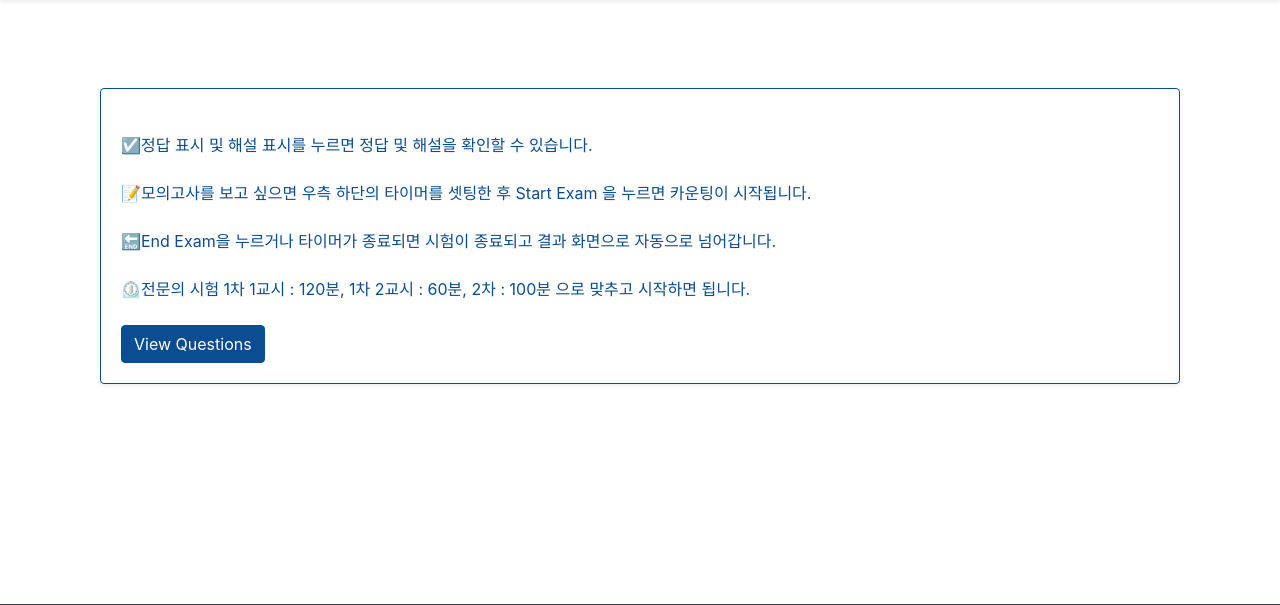
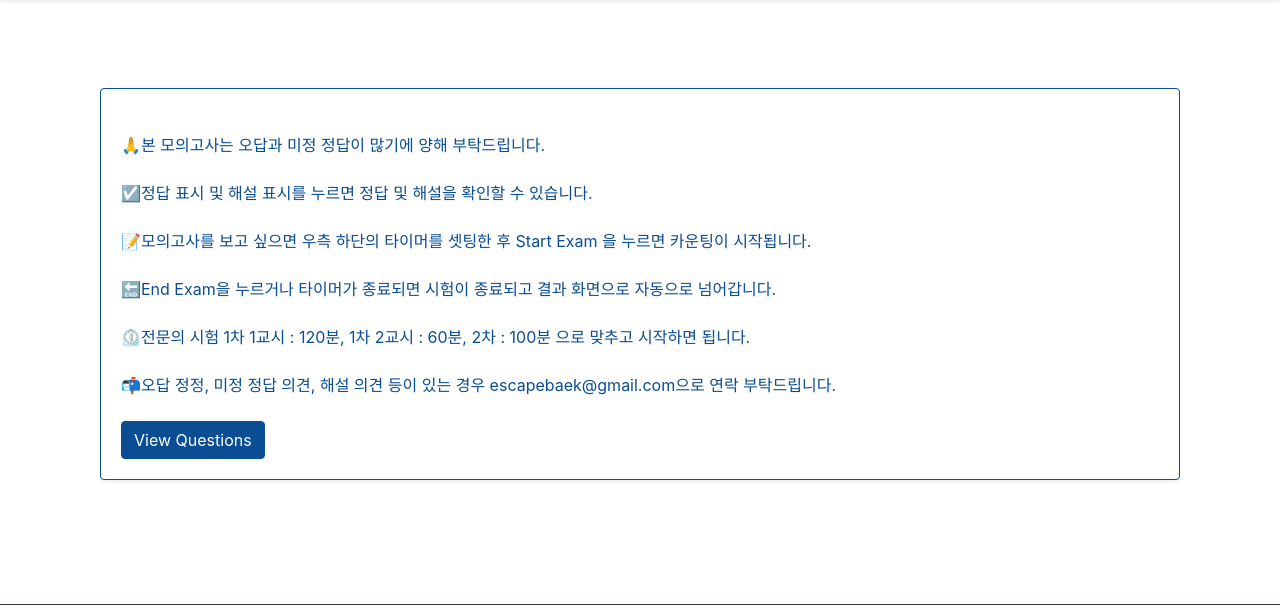
Before and after one commit to escapeBaek/anexus, a Django app: template exam/templates/exam/exam_detail.html in a window 1280 px wide. Shown: the part 56-661 px from the top of the page. Run offline with Django 5.2, Linux system fonts and the light colour scheme; the template is opened without the code that fills it, so the values that code supplies are empty; some libraries are stand-ins or nearby versions.

Commit message:
requirements fix

```diff
--- a/exam/templates/exam/exam_detail.html
+++ b/exam/templates/exam/exam_detail.html
@@ -6,6 +6,9 @@
         {{ exam.title }}
       </h1>
       <p class="text-custom mb-4">{{ exam.description }}</p>
+      <p class="text-custom mb-4">
+        🙏본 모의고사는 오답과 미정 정답이 많기에 양해 부탁드립니다.
+      </p>
       <p class="text-custom mb-4">
         ☑️정답 표시 및 해설 표시를 누르면 정답 및 해설을 확인할 수 있습니다.
       </p>
@@ -21,6 +24,10 @@
         ⏲️전문의 시험 1차 1교시 : 120분, 1차 2교시 : 60분, 2차 : 100분 으로
         맞추고 시작하면 됩니다.
       </p>
+      <p class="text-custom mb-4">
+        📬오답 정정, 미정 정답 의견, 해설 의견 등이 있는 경우
+        escapebaek@gmail.com으로 연락 부탁드립니다.
+      </p>
       <a href="{% url 'question_list' exam.id %}" class="btn btn-primary">
         View Questions
       </a>
--- a/requirements.txt
+++ b/requirements.txt
@@ -1,4 +1,5 @@
 asgiref==3.7.2
+certifi==2024.7.4
 channels==4.1.0
 charset-normalizer==3.3.2
 Django==5.0.3
@@ -11,8 +12,10 @@ oauthlib==3.2.2
 pillow==10.4.0
 platformdirs==4.2.2
 psycopg2-binary==2.9.9
+PyJWT==2.9.0
 python-decouple==3.8
 pytz==2024.1
+requests==2.32.3
 six==1.16.0
 sqlparse==0.4.4
 toml==0.10.2
```
